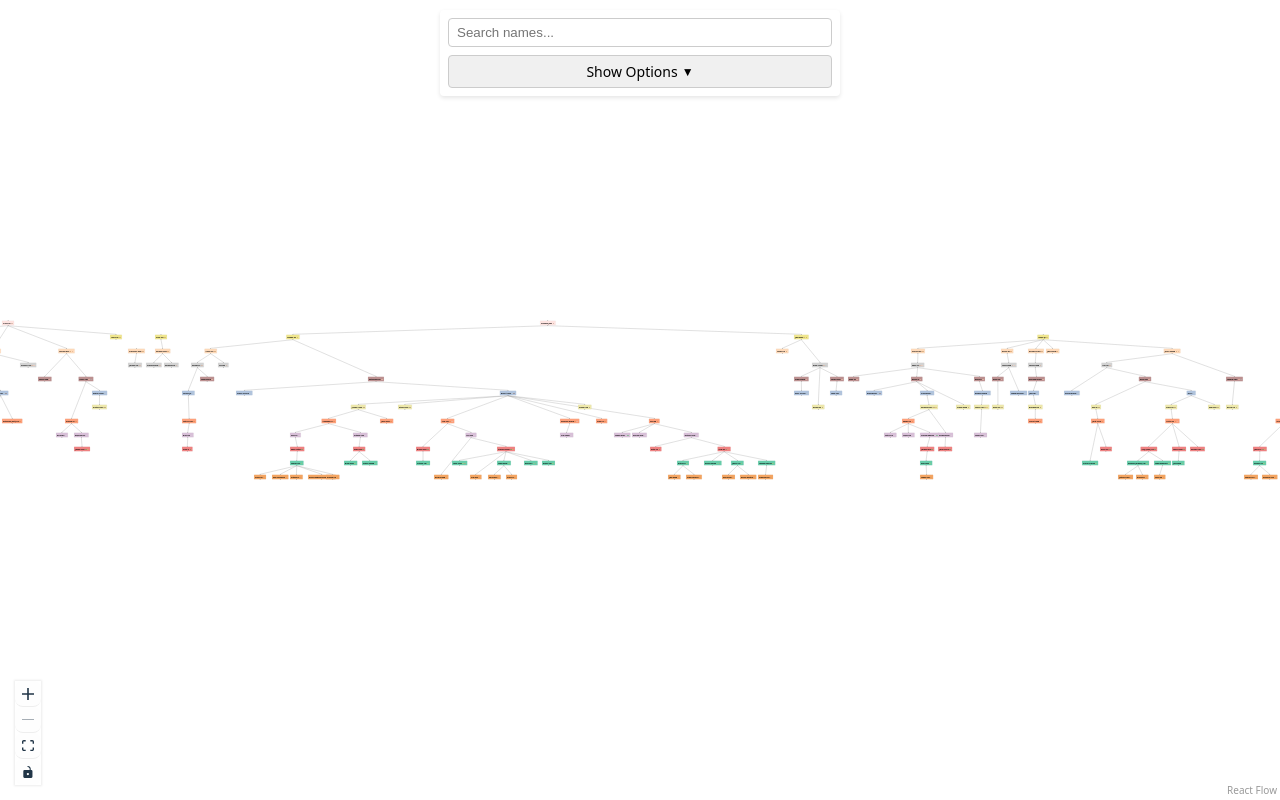
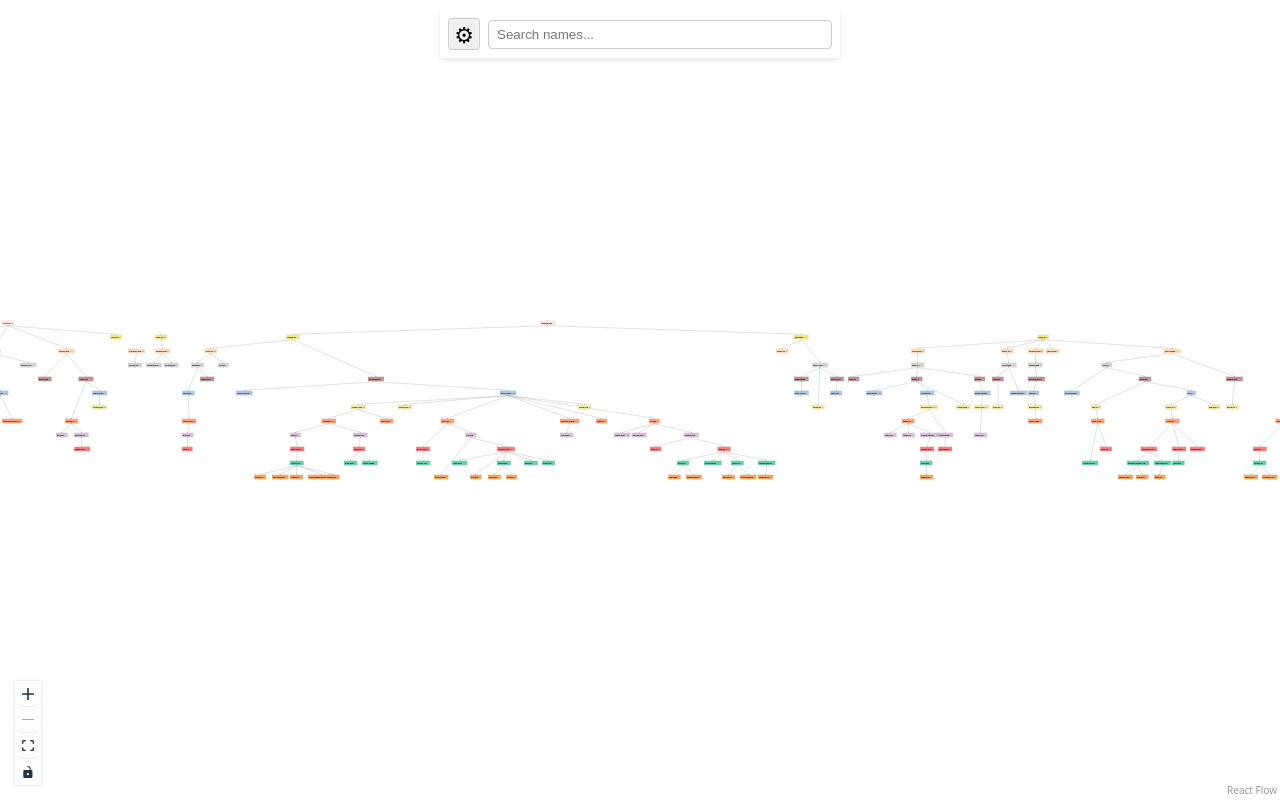
Before and after one commit to rolandyangg/aca-family-tree, a React (Vite) app: page / in a window 1280 px wide. Built offline with nearby package versions, Linux system fonts and the light colour scheme.

Commit message:
Toolbar Icon Instead

```diff
--- a/src/FamilyTree.jsx
+++ b/src/FamilyTree.jsx
@@ -412,25 +412,46 @@ const FamilyTreeInner = () => {
         backgroundColor: 'white',
         borderRadius: '4px',
         boxShadow: '0 2px 4px rgba(0,0,0,0.1)',
-        width: 'min(95vw, 400px)',
+        width: 'min(90vw, 400px)',
         boxSizing: 'border-box'
       }}>
         {/* Search bar - always visible */}
         <div style={{
           display: 'flex',
           alignItems: 'center',
-          gap: '4px',
-          flexWrap: 'nowrap',
+          gap: '8px',
+          flexWrap: 'wrap',
           justifyContent: 'center',
           width: '100%'
         }}>
           <div style={{
             display: 'flex',
             alignItems: 'center',
-            gap: '4px',
+            gap: '8px',
             flex: 1,
-            minWidth: 0 // This allows the flex item to shrink below its content size
+            minWidth: 0
           }}>
+            <button
+              onClick={() => setIsExpanded(!isExpanded)}
+              style={{
+                padding: '2px',
+                backgroundColor: '#f0f0f0',
+                border: '1px solid #ccc',
+                borderRadius: '4px',
+                cursor: 'pointer',
+                color: '#000',
+                fontSize: '22px',
+                display: 'flex',
+                alignItems: 'center',
+                justifyContent: 'center',
+                flexShrink: 0,
+                width: '32px',
+                height: '32px'
+              }}
+              title="Settings"
+            >
+              ⚙
+            </button>
             <input
               type="text"
               value={searchQuery}
@@ -443,29 +464,30 @@ const FamilyTreeInner = () => {
                 borderRadius: '4px',
                 width: '100%',
                 boxSizing: 'border-box',
-                minWidth: 0 // This allows the input to shrink below its default min-width
+                minWidth: 0
               }}
             />
+          </div>
           {matchingNodes.length > 0 && (
             <div style={{
               display: 'flex',
               alignItems: 'center',
-                gap: '2px',
+              gap: '4px',
               flexWrap: 'nowrap',
               whiteSpace: 'nowrap',
-                flexShrink: 0 // Prevents the controls from shrinking
+              flexShrink: 0
             }}>
               <button
                 onClick={() => cycleSearchResult('up')}
                 style={{
-                    padding: '6px 8px',
+                  padding: '6px 10px',
                   backgroundColor: '#f0f0f0',
                   border: '1px solid #ccc',
                   borderRadius: '4px',
                   cursor: 'pointer',
                   color: '#000',
                   fontSize: '14px',
-                    minWidth: '32px'
+                  minWidth: '36px'
                 }}
               >
                 ↑
@@ -480,14 +502,14 @@ const FamilyTreeInner = () => {
               <button
                 onClick={() => cycleSearchResult('down')}
                 style={{
-                    padding: '6px 8px',
+                  padding: '6px 10px',
                   backgroundColor: '#f0f0f0',
                   border: '1px solid #ccc',
                   borderRadius: '4px',
                   cursor: 'pointer',
                   color: '#000',
                   fontSize: '14px',
-                    minWidth: '32px'
+                  minWidth: '36px'
                 }}
               >
                 ↓
@@ -495,31 +517,8 @@ const FamilyTreeInner = () => {
             </div>
           )}
         </div>
-        </div>
 
-        {/* Expand/Collapse button */}
-        <button
-          onClick={() => setIsExpanded(!isExpanded)}
-          style={{
-            padding: '6px 12px',
-            backgroundColor: '#f0f0f0',
-            border: '1px solid #ccc',
-            borderRadius: '4px',
-            cursor: 'pointer',
-            color: '#000',
-            fontSize: '14px',
-            width: '100%',
-            display: 'flex',
-            alignItems: 'center',
-            justifyContent: 'center',
-            gap: '4px'
-          }}
-        >
-          {isExpanded ? 'Hide Options' : 'Show Options'}
-          <span style={{ fontSize: '12px' }}>{isExpanded ? '▲' : '▼'}</span>
-        </button>
-
-        {/* View controls - collapsible */}
+        {/* View controls - dropdown */}
         {isExpanded && (
           <div style={{
             display: 'flex',
```
Lines whose indentation alone changed are shown as unchanged.
